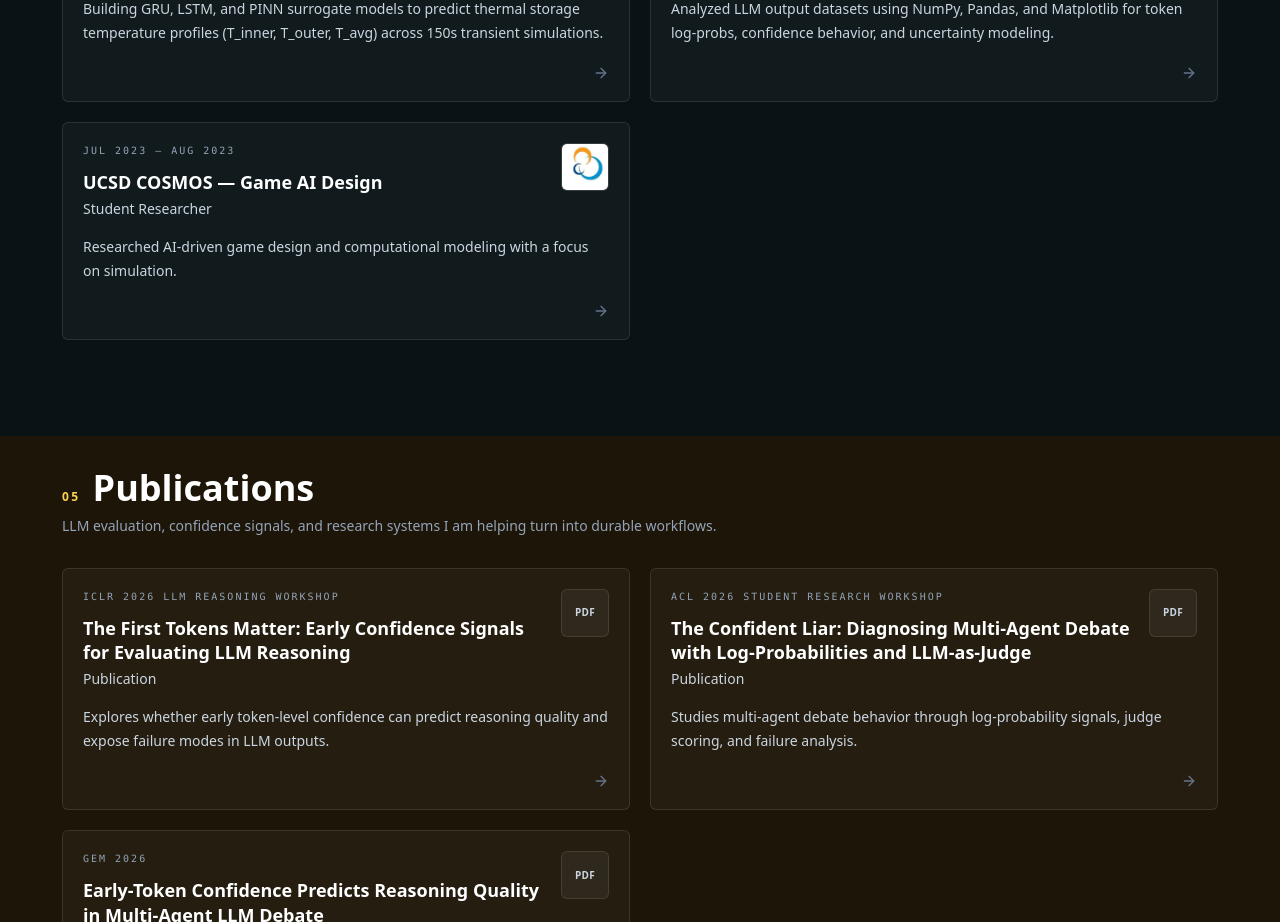
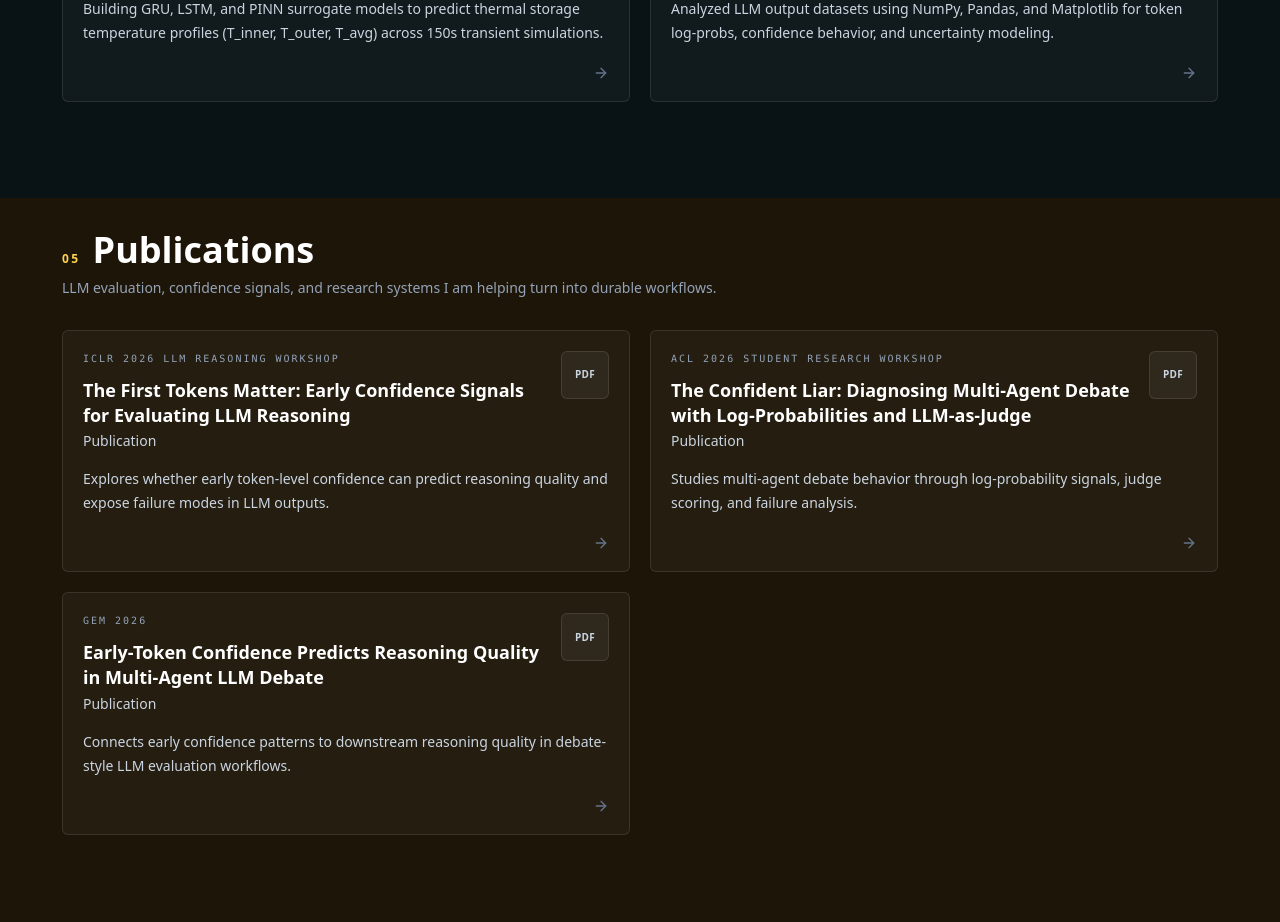
Before and after one commit to jacobhorne-jth/jacobhorne-jth.github.io, a React (Vite) app: page / in a window 1280 px wide. Shown: the part 3800-4722 px from the top of the page. Built offline with nearby package versions, Linux system fonts and the light colour scheme.

Commit message:
Remove COSMOS research block entry

```diff
--- a/src/App.tsx
+++ b/src/App.tsx
@@ -46,7 +46,6 @@ import logoCaretech from "./assets/logos/caretechlogo.jpeg";
 import logoCTC from "./assets/logos/ctclogo.jpeg";
 import logoBlockchain from "./assets/logos/blockchainlogo.jpeg";
 import logoSENS from "./assets/logos/senslogo.jpeg";
-import logoCOSMOS from "./assets/logos/cosmosLogo.jpeg";
 import logoRFA from "./assets/logos/rfalogo.jpeg";
 import logoSW from "./assets/logos/swlogo.jpeg";
 import logoSL from "./assets/logos/sllogo.png";
@@ -692,19 +691,6 @@ const researchRoles: RoleEntry[] = [
     ],
     tags: ["Python", "LangGraph", "NLP", "NumPy", "Pandas", "Matplotlib", "LLMs"],
   },
-  {
-    logo: "UCSD",
-    logoImg: logoCOSMOS,
-    company: "UCSD COSMOS — Game AI Design",
-    role: "Student Researcher",
-    period: "Jul 2023 — Aug 2023",
-    bullets: [
-      "Researched AI-driven game design and computational modeling with a focus on simulation.",
-      "Implemented C# AI state machines and behavior trees in Unity.",
-      "Created original video games demonstrating learned AI and simulation principles.",
-    ],
-    tags: ["C#", "Unity", "AI/ML", "Game Design"],
-  },
 ];
 
 const teachingRoles: RoleEntry[] = [
```
